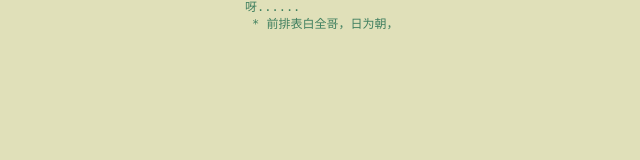
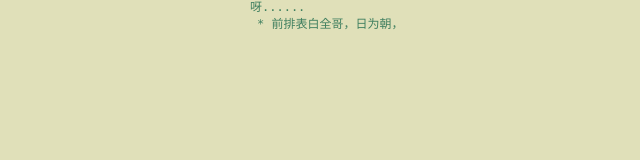
Before and after one commit to 15072451079/DqZhuyi, a plain HTML site: page index.html in a window 1280 px wide. Shown: the full height of the page, 165-805 px from the left. Drawn offline with Linux system fonts and the light colour scheme.

Commit message:
Update default.css

```diff
--- a/css/default.css
+++ b/css/default.css
@@ -3,11 +3,11 @@ body{margin:0;padding:0;background:rgb(224, 224, 185);font-size:12px;overflow:au
     overflow:hidden;
 }
 #content{
-    height: 700px !important;
+    height: 800px !important;
 }
 #code{
     position: absolute;
-    width: 380px !important;
+    width: 370px !important;
     top: 30px;
     padding: 0 10px;
 }
```
